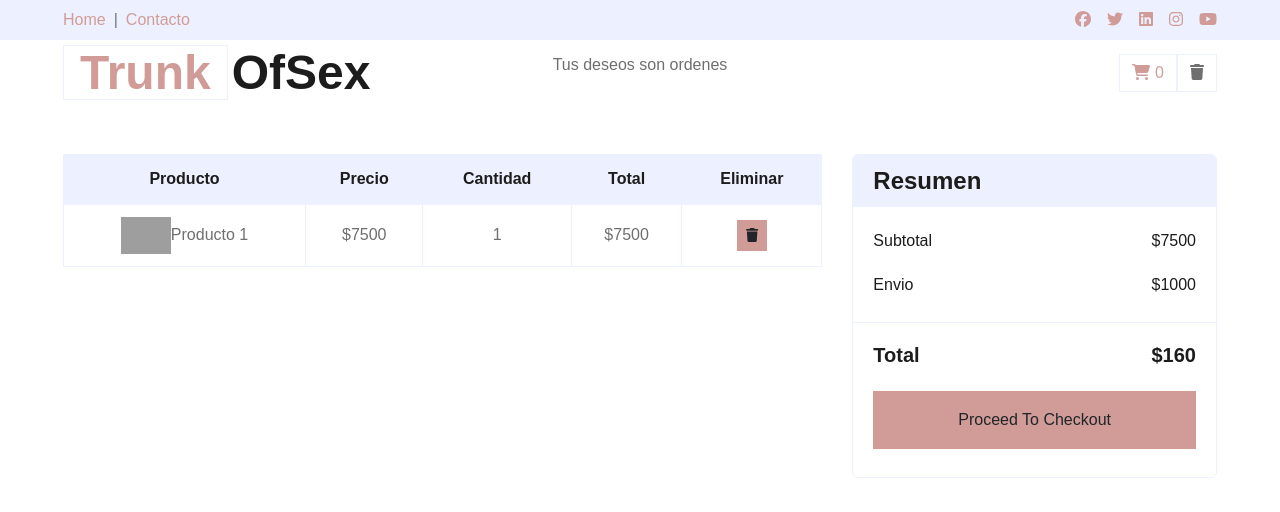
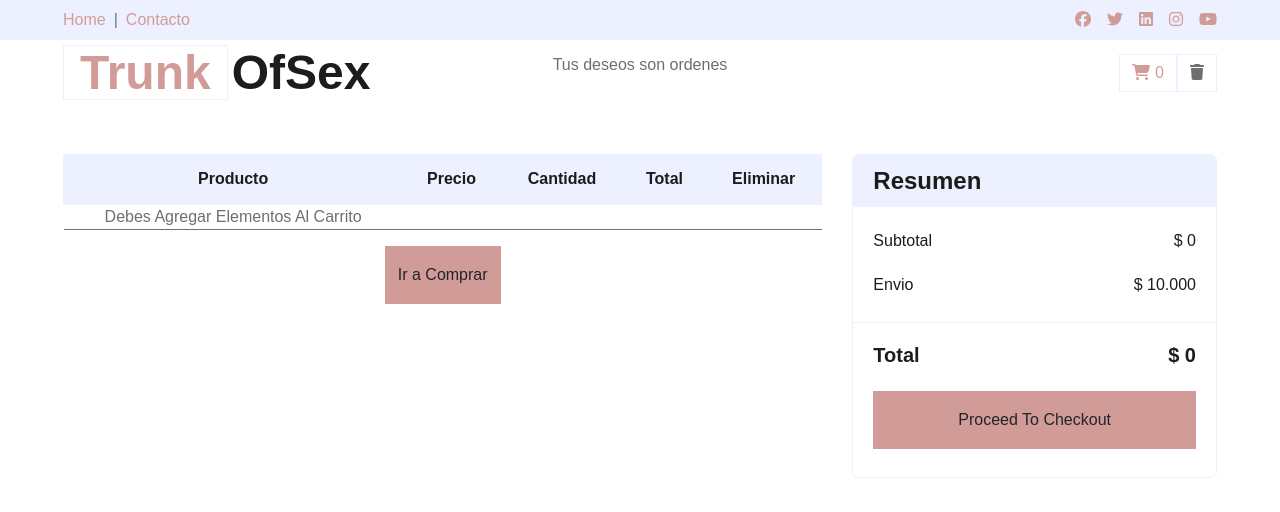
Before and after one commit to LuzArnao/proyecto_react, a React (Create React App) app: page /cart in a window 1280 px wide. Shown: the top 512 px of the page. Built offline with nearby package versions, Linux system fonts and the light colour scheme; grey boxes are pictures that could not be loaded.

Commit message:
CartContext

```diff
--- a/src/App.js
+++ b/src/App.js
@@ -2,14 +2,14 @@ import 'bootstrap/dist/css/bootstrap.min.css';
 import './app/style.css';
 import './app/style.min.css';
 import Router from './app/Router';
-import Provider from './app/CartContext';
+import CartContext from './app/CartContext';
 
 function App() {
   return (
 
-      <Provider>
+      <CartContext>
         <Router/>
-      </Provider>
+      </CartContext>
 
   );
 }
--- a/src/app/CartContext.js
+++ b/src/app/CartContext.js
@@ -1,13 +1,21 @@
 import {createContext,useState} from 'react';
 
-const Provider = ({ children }) =>{
-    const [state,setState] = useState({});
+const CartContext = ({ children }) =>{
+
+    const [items, setItems] = useState([]);
+    const addItem = (newItem, cantidad) => {
+        !items.find(item => item.id === newItem.id) && setItems([...items, { ...newItem, cantidad }]);
+    };
+    const removeItem = id => setItems(items.filter(item => item.id !== id));
+    const clear = () => setItems([]);
+    const isInCart = (id) => items.find(item => item.id === id) ? true : false;
+
     return (
-            <AppContext.Provider value={[state,setState]}>
+            <AppContext.Provider value={{items, addItem, removeItem, clear, isInCart}}>
                 {children}
             </AppContext.Provider>
     );
 }
 
-export default Provider;
+export default CartContext;
 export const AppContext = createContext();
--- a/src/app/funciones.js
+++ b/src/app/funciones.js
@@ -1 +1,2 @@
 export const getProducts = () => fetch('/productos.json').then(res => res.json());
+export function formatNumber(valor) { return valor.toString().replace(/(\d)(?=(\d{3})+(?!\d))/g, '$1.')};
--- a/src/components/Carrito.js
+++ b/src/components/Carrito.js
@@ -1,8 +1,16 @@
-import React from 'react'
+import React, { useContext } from 'react'
 import { FontAwesomeIcon } from '@fortawesome/react-fontawesome'
 import { faTrash } from '@fortawesome/free-solid-svg-icons'
+import { AppContext } from '../app/CartContext'
+import { formatNumber } from '../app/Funciones'
+import { Link } from 'react-router-dom'
 
 const Carrito = () => {
+
+    const { items, clear } = useContext(AppContext);
+
+    console.log(items['length'])
+
   return (
     <div className="container-fluid pt-5">
         <div className="row px-xl-5">
@@ -18,15 +26,26 @@ const Carrito = () => {
                         </tr>
                     </thead>
                     <tbody className="align-middle">
-                        <tr>
-                            <td className="align-middle"><img src={{}} alt="" style={{width: 50}}></img>Producto 1</td>
-                            <td className="align-middle">$7500</td>
-                            <td className="align-middle">1</td>
-                            <td className="align-middle">$7500</td>
-                            <td className="align-middle"><button className="btn btn-sm btn-primary"><FontAwesomeIcon icon={faTrash}/></button></td>
-                        </tr>
+                        {
+
+                            items['length'] === 0 ? <tr id='compraVacia'>Debes Agregar Elementos Al Carrito</tr> :
+                            items.map(item =>
+                                <tr key={item.id}>
+                                    <td className="align-middle"><div className="align-middle" style={{display: 'flex', justifyContent: 'space-evenly'}}><img src={item.imagen} alt="" style={{width: 50}}></img>{item.nombre}</div></td>
+                                    <td className="align-middle">$ {formatNumber(item.precio)}</td>
+                                    <td className="align-middle">{item.cantidad}</td>
+                                    <td className="align-middle">$ {formatNumber(item.precio*item.cantidad)}</td>
+                                    <td className="align-middle"><button key={item.id} id={item.id} className="btn btn-sm btn-primary" ><FontAwesomeIcon icon={faTrash}/></button></td>
+                                </tr>
+                        )
+                        }
                     </tbody>
                 </table>
+                {
+                    items['length'] === 0 ? <div style={{display: 'flex', justifyContent: 'space-around'}}>
+                        <Link to={`/`}><button className="btn btn-block btn-primary my-3 py-3">Ir a Comprar</button></Link>
+                    </div> : <br></br>
+                }
             </div>
             <div className="col-lg-4">
                 <div className="card border-secondary mb-5">
@@ -36,17 +55,23 @@ const Carrito = () => {
                     <div className="card-body">
                         <div className="d-flex justify-content-between mb-3 pt-1">
                             <h6 className="font-weight-medium">Subtotal</h6>
-                            <h6 className="font-weight-medium">$7500</h6>
+                            <h6 className="font-weight-medium">$ {
+
+                                items['length'] === 0 ? 0 : formatNumber(items[0].precio*items[0].cantidad)
+
+                            }</h6>
                         </div>
                         <div className="d-flex justify-content-between">
                             <h6 className="font-weight-medium">Envio</h6>
-                            <h6 className="font-weight-medium">$1000</h6>
+                            <h6 className="font-weight-medium">$ 10.000</h6>
                         </div>
                     </div>
                     <div className="card-footer border-secondary bg-transparent">
                         <div className="d-flex justify-content-between mt-2">
                             <h5 className="font-weight-bold">Total</h5>
-                            <h5 className="font-weight-bold">$160</h5>
+                            <h5 className="font-weight-bold">$ {
+                                items['length'] === 0 ? 0 : formatNumber(items[0].precio*items[0].cantidad+10000)
+                            }</h5>
                         </div>
                         <button className="btn btn-block btn-primary my-3 py-3">Proceed To Checkout</button>
                     </div>
--- a/src/components/CartWidget.js
+++ b/src/components/CartWidget.js
@@ -1,14 +1,18 @@
-import React from 'react'
+import React, { useContext } from 'react'
 import { FontAwesomeIcon } from '@fortawesome/react-fontawesome'
 import { faShoppingCart } from '@fortawesome/free-solid-svg-icons'
 import { Link } from 'react-router-dom'
+import { AppContext } from '../app/CartContext'
 
 const CartWidget = () => {
+  const { items, addItem, removeItem, clear } = useContext(AppContext);
   return (
-    <Link to={`/cart`}><div style={{display: "flex", flexDirection: "row"}}>
+    <Link to={`/cart`}>
+      <div style={{display: "flex", flexDirection: "row"}}>
         <div style={{paddingRight: 5}}><FontAwesomeIcon icon={faShoppingCart}/></div>
-        <div>0</div>
-    </div></Link>
+        <div>{items['length']}</div>
+      </div>
+    </Link>
   )
 }
 
--- a/src/components/ItemCount.js
+++ b/src/components/ItemCount.js
@@ -2,7 +2,9 @@ import React, { useState } from 'react'
 import { FontAwesomeIcon } from '@fortawesome/react-fontawesome'
 import { faMinus, faPlus, faShoppingCart } from '@fortawesome/free-solid-svg-icons'
 
+
 const ItemCount = ( { stock, initial, onAdd } ) => {
+
     const [contador, setContador] = useState(initial)
   return (
 
--- a/src/components/ItemDetail.js
+++ b/src/components/ItemDetail.js
@@ -1,14 +1,15 @@
-import React, { useState } from 'react'
+import React, { useState, useContext } from 'react'
 import { FontAwesomeIcon } from '@fortawesome/react-fontawesome'
 import { faStar, faStarHalf, faShoppingCart } from '@fortawesome/free-solid-svg-icons'
 import { faFacebook, faTwitter, faInstagram, faLinkedin, faYoutube } from '@fortawesome/free-brands-svg-icons'
 import ItemCount from './ItemCount'
 import { Link } from 'react-router-dom'
+import { AppContext } from '../app/CartContext'
 
 const ItemDetail = ( { producto, descuento } ) => {
 
-    const [count, setCount] = useState(0);
-
+    const { items, addItem, removeItem, clear, isInCart } = useContext(AppContext);
+    const [count,setCount] = useState(0);
     const cantidadElementos = document.getElementById('cantidadElementos');
 
     function formatNumber(valor) {
@@ -88,14 +89,19 @@ const ItemDetail = ( { producto, descuento } ) => {
                 </div>
                 {
 
-                    count === 0 ?
+
+                    isInCart(producto.id) < 1 ?
 
                     <ItemCount stock={producto.tallas[0]["S"] + producto.tallas[1]["M"] + producto.tallas[2]["L"]} initial='1' onAdd={(c) => {
-                        setCount(c);
+                        const cantidad = cantidadElementos.innerHTML
+                        addItem(producto,cantidad)
+                        setCount(cantidad)
+                        console.log(isInCart(producto.id))
+
                     }} />
                     :
                     <div style={{display: 'flex'}} >
-                        <p style={{color: 'green', textAlign: 'center', paddingRight: 4, marginTop: 'auto', marginBottom: 'auto'}} >{cantidadElementos.innerHTML} unidades agregadas al carrito </p>
+                        <p style={{color: 'green', textAlign: 'center', paddingRight: 4, marginTop: 'auto', marginBottom: 'auto'}} >Agregaste unidades al carrito </p>
                         <Link to={`/cart`}><button className="btn btn-primary px-3"><FontAwesomeIcon icon={faShoppingCart} /> Finalizar Compra</button></Link>
                     </div>
 
--- a/src/components/NavBar.js
+++ b/src/components/NavBar.js
@@ -1,10 +1,13 @@
+import React, { useContext } from 'react'
 import { FontAwesomeIcon } from '@fortawesome/react-fontawesome'
 import { faTrash } from '@fortawesome/free-solid-svg-icons'
 import { faFacebook, faTwitter, faInstagram, faLinkedin, faYoutube } from '@fortawesome/free-brands-svg-icons'
 import CartWidget from './CartWidget'
 import { Link } from 'react-router-dom'
+import { AppContext } from '../app/CartContext'
 
 const NavBar = () => {
+    const { items, addItem, removeItem, clear } = useContext(AppContext);
   return (
     <div className="container-fluid">
         <div className="row bg-secondary py-2 px-xl-5">
@@ -48,7 +51,7 @@ const NavBar = () => {
                 <a className="btn border">
                 <CartWidget/>
                 </a>
-                <a className="btn border">
+                <a className="btn border" onClick={clear}>
                     <FontAwesomeIcon icon={faTrash}/>
                 </a>
             </div>
```
